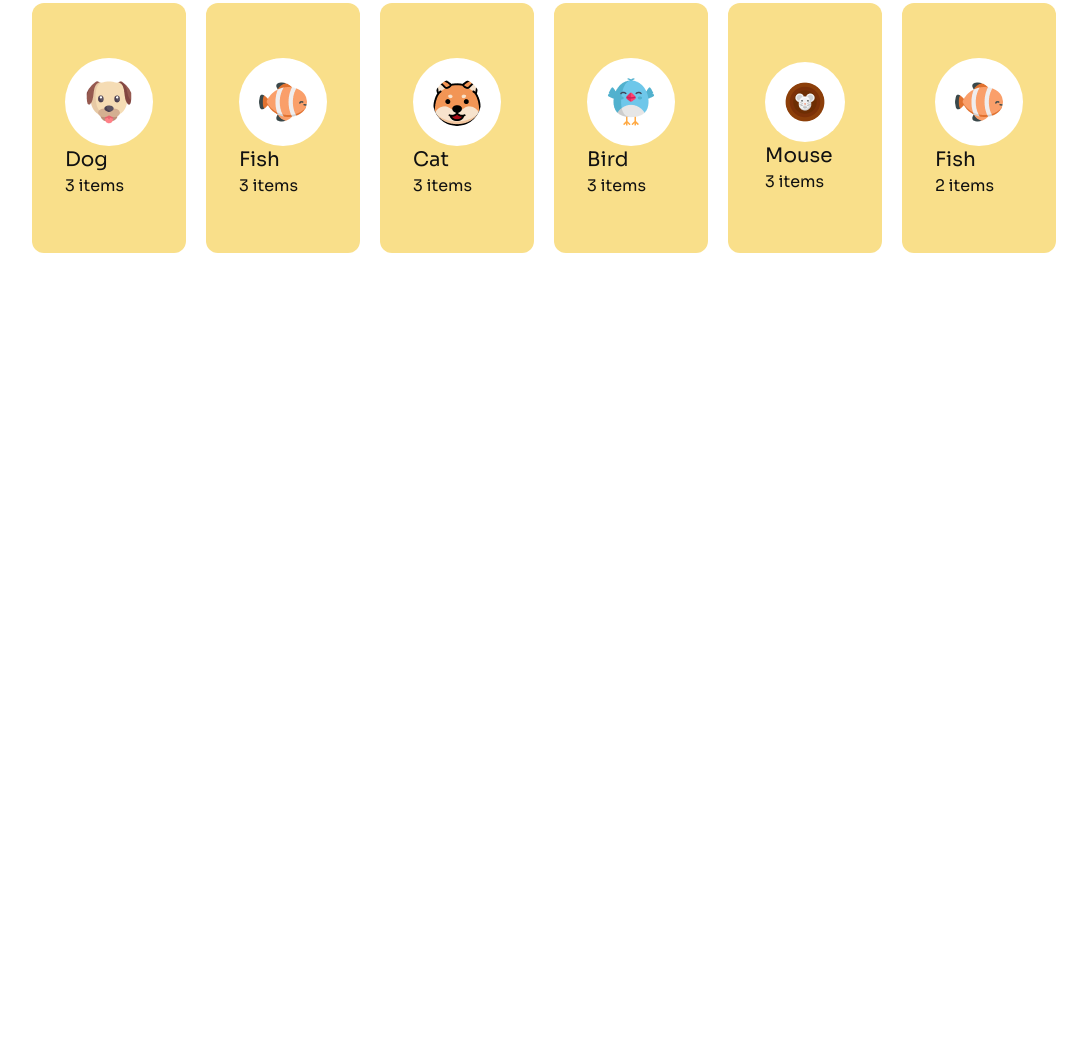
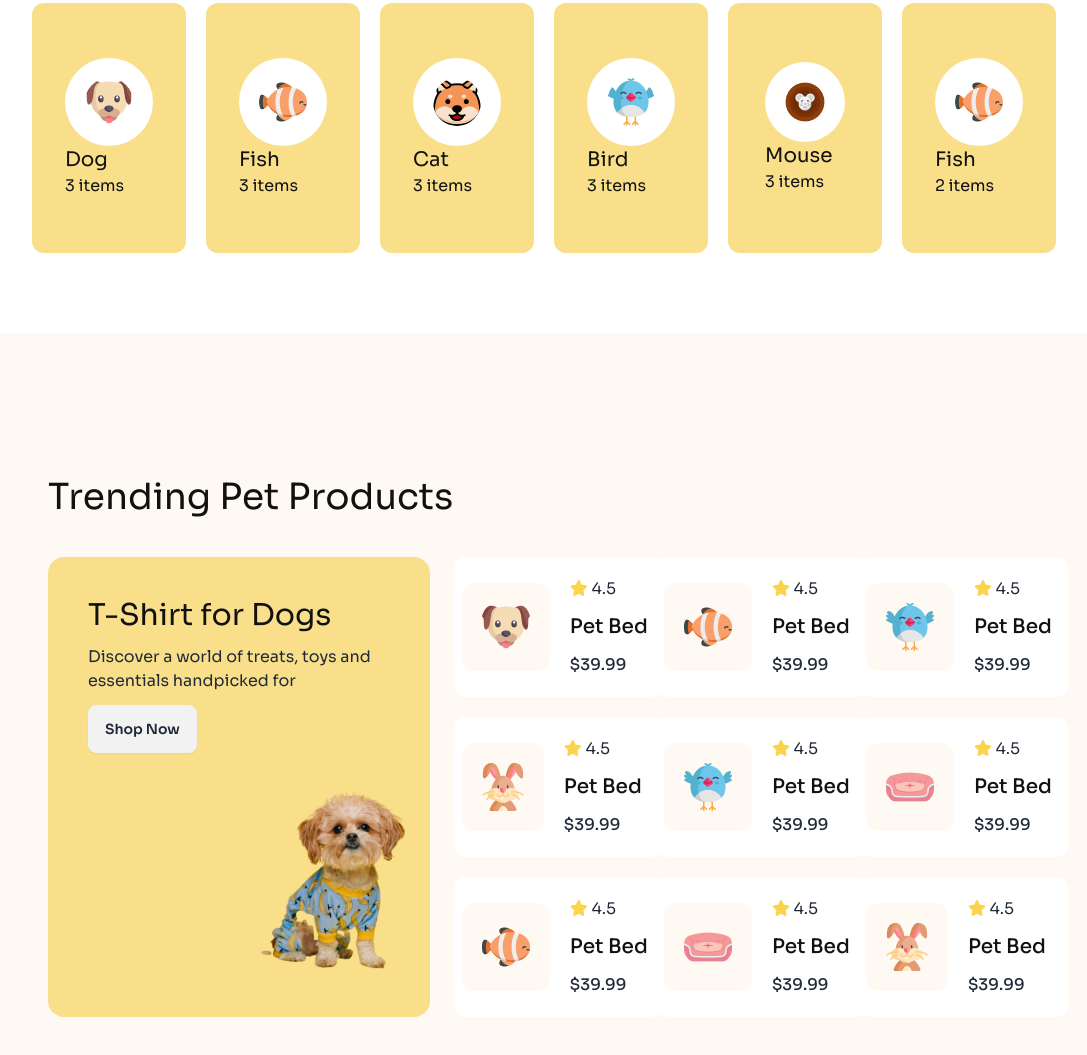
Before and after one commit to Md-Sufian-Jidan/B11A3-living-lav-category-1, a plain HTML site: page index.html in a window 1280 px wide. Shown: the part 958-2013 px from the top of the page, without its empty margins (96-1183 px from the left). Before the commit the page ends 1291 px from the top, so only its background shows below. Drawn offline with nearby package versions, Linux system fonts and the light colour scheme.

Commit message:
trending pet products section done

```diff
--- a/index.html
+++ b/index.html
@@ -145,7 +145,122 @@
           </div>
         </div>
       </div>
+    </section>
+    <!-- Trending Pet Products section -->
+    <section class="md:p-36 my-20 bg-primary-color">
+      <h3 class="text-4xl text-word-primary mb-10">Trending Pet Products</h3>
+      <div class="flex items-center justify-between gap-6">
+        <div class="bg-[#F9DF8A] w-[425px] p-10 rounded-2xl space-y-3 h-[460px] relative">
+          <h3 class="text-3xl text-word-primary">T-Shirt for Dogs</h3>
+          <p>Discover a world of treats, toys and essentials handpicked for</p>
+          <button class="btn">Shop Now</button>
+          <div class="absolute top-40 left-52">
+            <img src="c1-assets/cute-pet-small.png" alt="">
+          </div>
+        </div>
+        <div class="grid grid-cols-1 md:grid-cols-2 lg:grid-cols-3 gap-5">
+          <!-- first card -->
+          <div class="w-[210px] py-5 p-2 flex items-center gap-5 bg-white rounded-xl">
+            <div class="bg-primary-color p-5 rounded-xl">
+            <img src="c1-assets/dog-cartoon.png" alt="">
+            </div>
+            <div class="space-y-3">
+              <p><i class="fa-solid fa-star text-amber-300"></i> 4.5</p>
+              <h3 class="text-xl font-medium text-word-primary">Pet Bed</h3>
+              <p class="font-medium">$39.99</p>
+            </div>
+          </div>
+          <!-- second card -->
+          <div class="w-[210px] py-5 p-2 flex items-center gap-5 bg-white rounded-xl">
+            <div class="bg-primary-color p-5 rounded-xl">
+            <img src="c1-assets/fish-cartoon.png" alt="">
+            </div>
+            <div class="space-y-3">
+              <p><i class="fa-solid fa-star text-amber-300"></i> 4.5</p>
+              <h3 class="text-xl font-medium text-word-primary">Pet Bed</h3>
+              <p class="font-medium">$39.99</p>
+            </div>
+          </div>
+          <!-- third card -->
+          <div class="w-[210px] py-5 p-2 flex items-center gap-5 bg-white rounded-xl">
+            <div class="bg-primary-color p-5 rounded-xl">
+            <img src="c1-assets/bird-cartoon.png" alt="">
+            </div>
+            <div class="space-y-3">
+              <p><i class="fa-solid fa-star text-amber-300"></i> 4.5</p>
+              <h3 class="text-xl font-medium text-word-primary">Pet Bed</h3>
+              <p class="font-medium">$39.99</p>
+            </div>
+          </div>
+          <!-- fourth card -->
+          <div class="w-[210px] py-5 p-2 flex items-center gap-5 bg-white rounded-xl">
+            <div class="bg-primary-color p-5 rounded-xl">
+            <img src="c1-assets/rabbit-cartoon.png" alt="">
+            </div>
+            <div class="space-y-3">
+              <p><i class="fa-solid fa-star text-amber-300"></i> 4.5</p>
+              <h3 class="text-xl font-medium text-word-primary">Pet Bed</h3>
+              <p class="font-medium">$39.99</p>
+            </div>
+          </div>
+          <!-- fifth card -->
+          <div class="w-[210px] py-5 p-2 flex items-center gap-5 bg-white rounded-xl">
+            <div class="bg-primary-color p-5 rounded-xl">
+            <img src="c1-assets/bird-cartoon.png" alt="">
+            </div>
+            <div class="space-y-3">
+              <p><i class="fa-solid fa-star text-amber-300"></i> 4.5</p>
+              <h3 class="text-xl font-medium text-word-primary">Pet Bed</h3>
+              <p class="font-medium">$39.99</p>
+            </div>
+          </div>
+          <!-- sixth card -->
+          <div class="w-[210px] py-5 p-2 flex items-center gap-5 bg-white rounded-xl">
+            <div class="bg-primary-color p-5 rounded-xl">
+            <img src="c1-assets/pet-couch.png" alt="">
+            </div>
+            <div class="space-y-3">
+              <p><i class="fa-solid fa-star text-amber-300"></i> 4.5</p>
+              <h3 class="text-xl font-medium text-word-primary">Pet Bed</h3>
+              <p class="font-medium">$39.99</p>
+            </div>
+          </div>
+          <!-- seventh card -->
+          <div class="w-[210px] py-5 p-2 flex items-center gap-5 bg-white rounded-xl">
+            <div class="bg-primary-color p-5 rounded-xl">
+            <img src="c1-assets/fish-cartoon.png" alt="">
+            </div>
+            <div class="space-y-3">
+              <p><i class="fa-solid fa-star text-amber-300"></i> 4.5</p>
+              <h3 class="text-xl font-medium text-word-primary">Pet Bed</h3>
+              <p class="font-medium">$39.99</p>
+            </div>
+          </div>
+          <!-- eighth card -->
+          <div class="w-[210px] py-5 p-2 flex items-center gap-5 bg-white rounded-xl">
+            <div class="bg-primary-color p-5 rounded-xl">
+            <img src="c1-assets/pet-couch.png" alt="">
+            </div>
+            <div class="space-y-3">
+              <p><i class="fa-solid fa-star text-amber-300"></i> 4.5</p>
+              <h3 class="text-xl font-medium text-word-primary">Pet Bed</h3>
+              <p class="font-medium">$39.99</p>
+            </div>
+          </div>
+          <!-- ninth card -->
+          <div class="w-[210px] py-5 p-2 flex items-center gap-5 bg-white rounded-xl">
+            <div class="bg-primary-color p-5 rounded-xl">
+            <img src="c1-assets/rabbit-cartoon.png" alt="">
+            </div>
+            <div class="space-y-3">
+              <p><i class="fa-solid fa-star text-amber-300"></i> 4.5</p>
+              <h3 class="text-xl font-medium text-word-primary">Pet Bed</h3>
+              <p class="font-medium">$39.99</p>
+            </div>
+          </div>
 
+        </div>
+      </div>
     </section>
   </main>
   <footer></footer>
```
Lines whose indentation alone changed are shown as unchanged.
